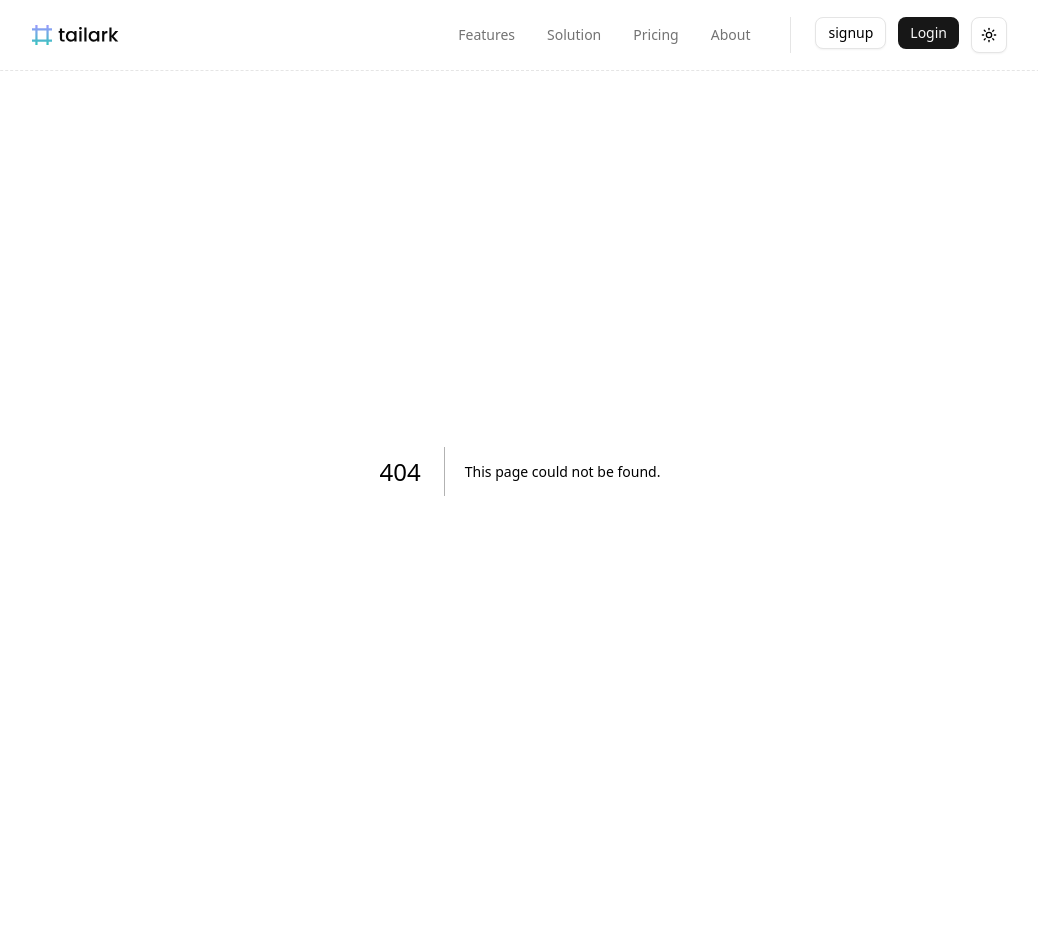
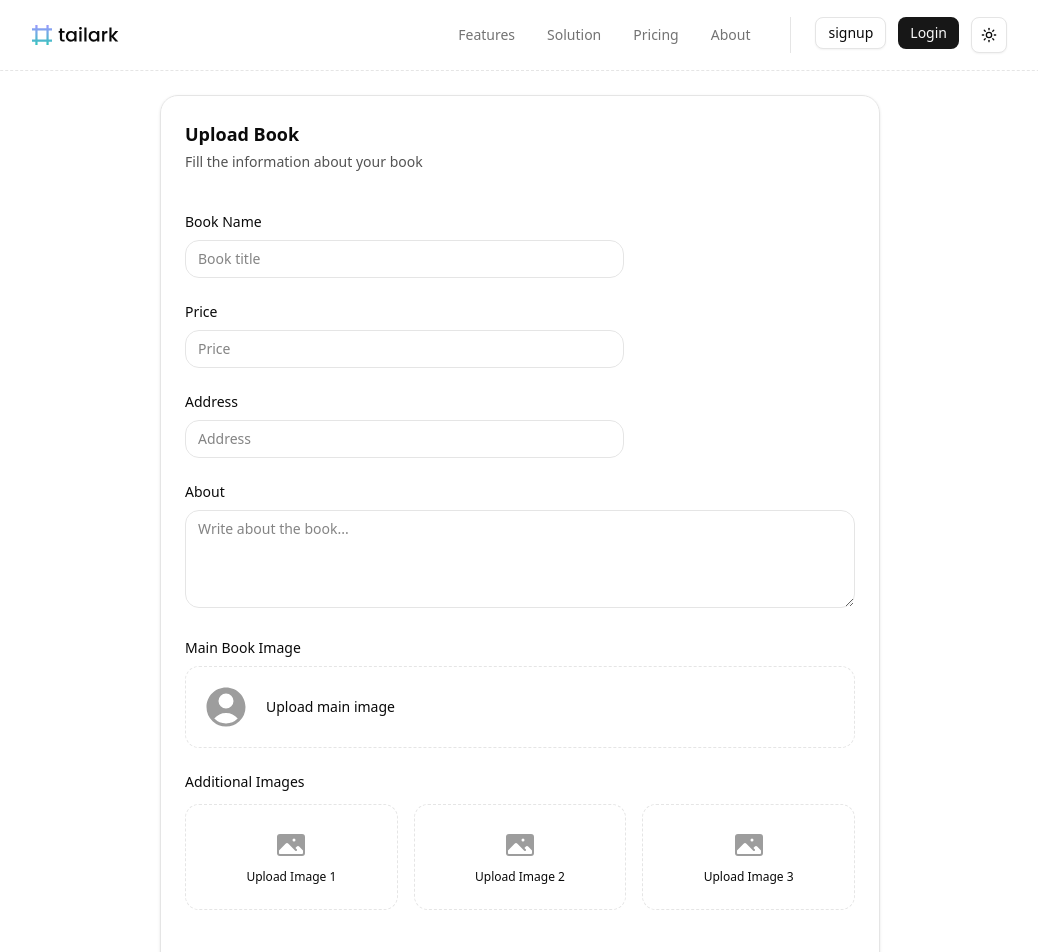
Before and after one commit to Hi-nitin/bookbazar, a Next.js app in the folder frontend/: page /createbook in a window 1280 px wide. Before the commit this address had no page. Shown: the top 952 px of the page, without its empty margins (120-1158 px from the left). Built offline with nearby package versions, Linux system fonts and the light colour scheme.

Commit message:
feat: add book page and connect it with backend API

```diff
--- a/frontend/app/book/[bookid]/page.tsx
+++ b/frontend/app/book/[bookid]/page.tsx
@@ -58,41 +58,41 @@ export default async function Showbook({ params }: props) {
 
     const { bookid } = await params;
 
+    const images: string[] = []
+
+
+
     const getbookdata = await fetchbook(bookid);
     const bookdata = getbookdata.data;
     console.log(bookdata);
 
+    images.push(bookdata.mainImage, bookdata.additionalImages[0], bookdata.additionalImages[1], bookdata.additionalImages[1])
 
-
-    const images = [
-        "https://encrypted-tbn0.gstatic.com/images?q=tbn:ANd9GcRvAljt2CRnukkxptiKDkN_-NpT987J7FO_IGrvJ-WBm9V_0h-tw2T4PvmOlvhXdgOfqx4LS0AkZESfNG5zEk84P46YumQoKR8mUCS3ug&s=10",
-        "https://www.battersea.org.uk/sites/default/files/animal_images/068Nz00000glmcDIAQ.webp"
-    ]
 
     return (
         <>
             <div className="max-w-7xl mx-auto px-4 py-8">
                 <div className="grid grid-cols-1 lg:grid-cols-2 gap-10">
 
-                    {/* Carousel */}
+
                     <div className="w-full">
                         <Carousel images={images} />
                     </div>
 
-                    {/* Book Details */}
+
                     <div className="flex flex-col gap-6">
 
-                        {/* Title */}
+
                         <h1 className="text-3xl font-bold text-heading">
                             {bookdata.name}
                         </h1>
 
-                        {/* Price */}
+
                         <p className="text-2xl font-semibold text">
-                            Rs {bookdata.price} only
+                            Rs {bookdata.price} -/ only
                         </p>
 
-                        {/* Description */}
+
                         <div className="bg-neutral-light dark:bg-neutral-dark p-4 rounded-lg border border-border">
                             <h2 className="text-lg font-semibold mb-2 text-heading">About this book</h2>
                             <p className="text-body leading-relaxed">
@@ -100,7 +100,7 @@ export default async function Showbook({ params }: props) {
                             </p>
                         </div>
 
-                        {/* Seller Info */}
+
                         <div className="bg-card dark:bg-card-dark border border-border rounded-xl shadow-sm p-6">
                             <h3 className="text-xl font-semibold mb-4 text-heading">
                                 Seller Information
@@ -132,7 +132,7 @@ export default async function Showbook({ params }: props) {
                                 </TableBody>
                             </Table>
 
-                            {/* WhatsApp button */}
+
                             <a
                                 href={`https://wa.me/${bookdata.userId.phone}`}
                                 target="_blank"
--- /dev/null
+++ b/frontend/app/createbook/page.tsx
@@ -0,0 +1,216 @@
+"use client"
+
+import { useState } from "react"
+import { PhotoIcon, UserCircleIcon } from "@heroicons/react/24/solid"
+
+export default function UploadBook() {
+  // text states
+  const [bookName, setBookName] = useState("")
+  const [price, setPrice] = useState<string>("")
+  const [address, setAddress] = useState("")
+  const [about, setAbout] = useState("")
+  const [mainImage, setMainImage] = useState<File | null>(null)
+  const [mainPreview, setMainPreview] = useState<string | null>(null)
+  const [extraImages, setExtraImages] = useState<(File | null)[]>([null, null, null])
+  const [extraPreviews, setExtraPreviews] = useState<(string | null)[]>([null, null, null])
+  const [loading, setLoading] = useState(false)
+  const handleMainImage = (file: File) => {
+    setMainImage(file)
+    setMainPreview(URL.createObjectURL(file))
+  }
+  const handleExtraImage = (file: File, index: number) => {
+    const updatedFiles = [...extraImages]
+    updatedFiles[index] = file
+    setExtraImages(updatedFiles)
+
+    const updatedPreviews = [...extraPreviews]
+    updatedPreviews[index] = URL.createObjectURL(file)
+    setExtraPreviews(updatedPreviews)
+  }
+
+
+  const handleSubmit = async (e: React.FormEvent) => {
+    e.preventDefault()
+
+    const formData = new FormData()
+    formData.append("name", bookName)
+    formData.append("price", price)
+    formData.append("address", address)
+    formData.append("about", about)
+
+    if (mainImage) formData.append("mainImage", mainImage)
+    extraImages.forEach((img) => {
+      if (img) formData.append("additionalImages", img)
+    })
+
+
+    const token = "eyJhbGciOiJIUzI1NiIsInR5cCI6IkpXVCJ9.eyJpZCI6IjY5YTNjNzA3ZWY0NWYzYTllZWNiNmRiNyIsImlhdCI6MTc3MjM0MjY4N30.QkjTiGqILvTXd4xJXbMjGuunVdcaK2ioUyl2xhSPoXo"
+
+
+    try {
+      setLoading(true)
+      const res = await fetch(`${process.env.NEXT_PUBLIC_API_URL}/api/book/createbook`, {
+        method: "POST",
+        body: formData,
+        headers: {
+          token: token
+        }
+      })
+
+      if (!res.ok) {
+
+        const data = await res.json()
+        console.log(data)
+        alert("error")
+      }
+
+      const data = await res.json()
+      console.log(data)
+      alert("Book uploaded successfully!")
+      setLoading(false)
+    } catch (error) {
+      console.log(error)
+      setLoading(false)
+    }
+  }
+
+  return (
+    <form
+      onSubmit={handleSubmit}
+      className="mx-auto max-w-3xl p-4 sm:p-6"
+    >
+      <div className="space-y-10 rounded-2xl border p-6 shadow-sm backdrop-blur-sm">
+
+
+        <div>
+          <h2 className="text-lg font-semibold">Upload Book</h2>
+          <p className="mt-1 text-sm opacity-70">
+            Fill the information about your book
+          </p>
+        </div>
+
+
+        <div className="grid grid-cols-1 gap-6 sm:grid-cols-6">
+
+
+          <div className="sm:col-span-4">
+            <label className="block text-sm font-medium">Book Name</label>
+            <input
+              type="text"
+              value={bookName}
+              onChange={(e) => setBookName(e.target.value)}
+              placeholder="Book title"
+              className="mt-2 w-full rounded-xl border px-3 py-2 text-sm outline-none focus:ring-2 focus:ring-indigo-500"
+            />
+          </div>
+
+
+          <div className="sm:col-span-4">
+            <label className="block text-sm font-medium">Price</label>
+            <input
+              type="number"
+              value={price}
+              onChange={(e) => setPrice(e.target.value)}
+              placeholder="Price"
+              className="mt-2 w-full rounded-xl border px-3 py-2 text-sm outline-none focus:ring-2 focus:ring-indigo-500"
+            />
+          </div>
+
+
+          <div className="sm:col-span-4">
+            <label className="block text-sm font-medium">Address</label>
+            <input
+              type="text"
+              value={address}
+              onChange={(e) => setAddress(e.target.value)}
+              placeholder="Address"
+              className="mt-2 w-full rounded-xl border px-3 py-2 text-sm outline-none focus:ring-2 focus:ring-indigo-500"
+            />
+          </div>
+
+
+          <div className="col-span-full">
+            <label className="block text-sm font-medium">About</label>
+            <textarea
+              rows={4}
+              value={about}
+              onChange={(e) => setAbout(e.target.value)}
+              placeholder="Write about the book..."
+              className="mt-2 w-full rounded-xl border px-3 py-2 text-sm outline-none focus:ring-2 focus:ring-indigo-500"
+            />
+          </div>
+
+
+          <div className="col-span-full">
+            <label className="block text-sm font-medium">Main Book Image</label>
+            <label className="mt-2 flex cursor-pointer items-center gap-4 rounded-xl border border-dashed p-4">
+              <UserCircleIcon className="h-12 w-12 opacity-40" />
+              <div>
+                <p className="text-sm font-medium">Upload main image</p>
+                {mainPreview && (
+                  <img
+                    src={mainPreview}
+                    alt="Main Preview"
+                    className="mt-2 h-24 w-24 rounded-xl object-cover border"
+                  />
+                )}
+              </div>
+              <input
+                type="file"
+                capture
+                accept="image/*"
+                className="hidden"
+                onChange={(e) => e.target.files?.[0] && handleMainImage(e.target.files[0])}
+              />
+            </label>
+          </div>
+
+
+          <div className="col-span-full">
+            <label className="block text-sm font-medium">Additional Images</label>
+            <div className="grid grid-cols-1 sm:grid-cols-3 gap-4 mt-3">
+              {extraImages.map((img, index) => (
+                <label
+                  key={index}
+                  className="flex cursor-pointer flex-col items-center justify-center rounded-xl border border-dashed p-6 text-center"
+                >
+                  <PhotoIcon className="h-8 w-8 opacity-40" />
+                  <p className="mt-2 text-xs font-medium">Upload Image {index + 1}</p>
+                  {extraPreviews[index] && (
+                    <img
+                      src={extraPreviews[index]!}
+                      alt={`Preview ${index + 1}`}
+                      className="mt-2 h-24 w-24 rounded-xl object-cover border"
+                    />
+                  )}
+                  <input
+                    type="file"
+                    accept="image/*"
+                    className="hidden"
+                    capture
+                    onChange={(e) =>
+                      e.target.files?.[0] && handleExtraImage(e.target.files[0], index)
+                    }
+                  />
+                </label>
+              ))}
+            </div>
+          </div>
+
+        </div>
+
+        {/* Submit */}
+        <div className="flex justify-end pt-4">
+          <button
+            type="submit"
+            disabled={loading}
+            className="rounded-xl bg-indigo-600 px-5 py-2 text-sm font-semibold text-white transition hover:bg-indigo-500"
+          >
+            {loading ? "Uploading..." : "Upload Book"}
+          </button>
+        </div>
+
+      </div>
+    </form>
+  )
+}
--- a/frontend/package.json
+++ b/frontend/package.json
@@ -9,6 +9,7 @@
     "lint": "eslint"
   },
   "dependencies": {
+    "@heroicons/react": "^2.2.0",
     "class-variance-authority": "^0.7.1",
     "clsx": "^2.1.1",
     "embla-carousel-react": "^8.6.0",
```
Also changed, not shown: 2 other files (tests, documents, lock files or other folders).
